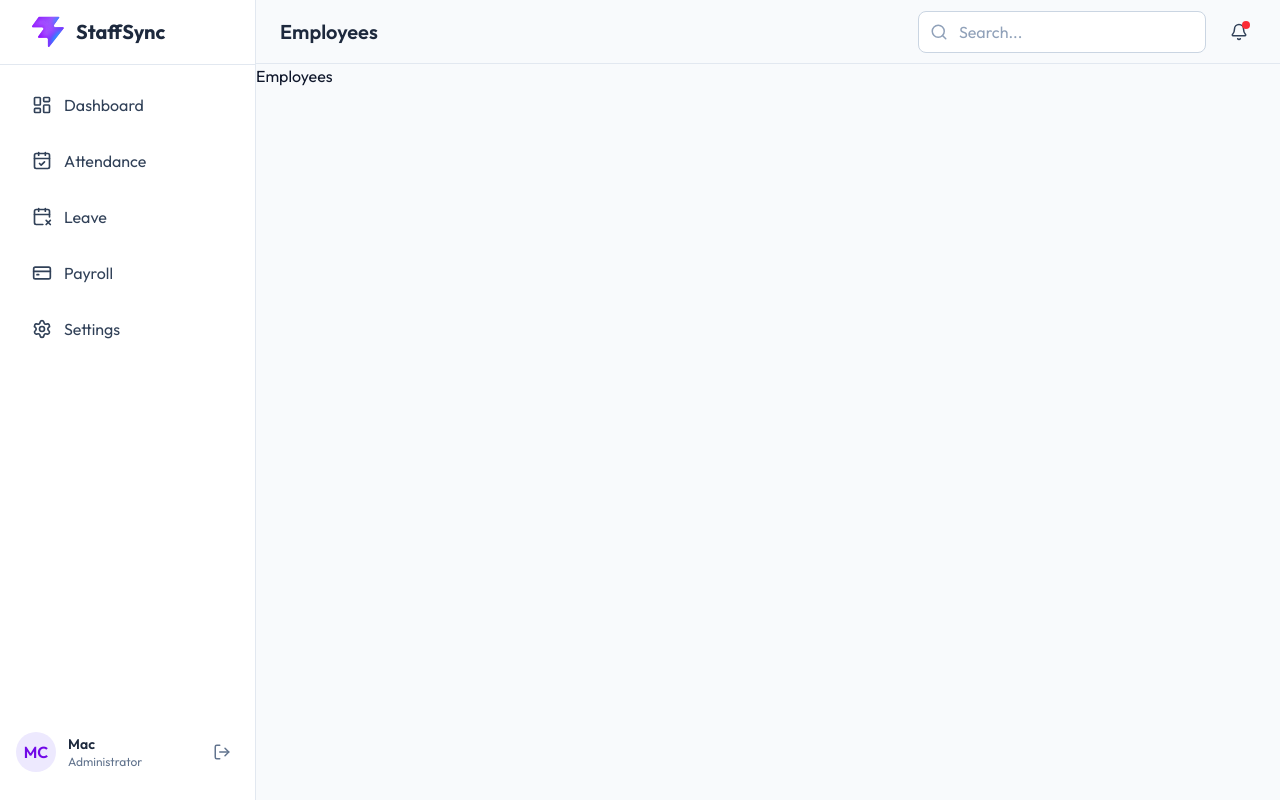
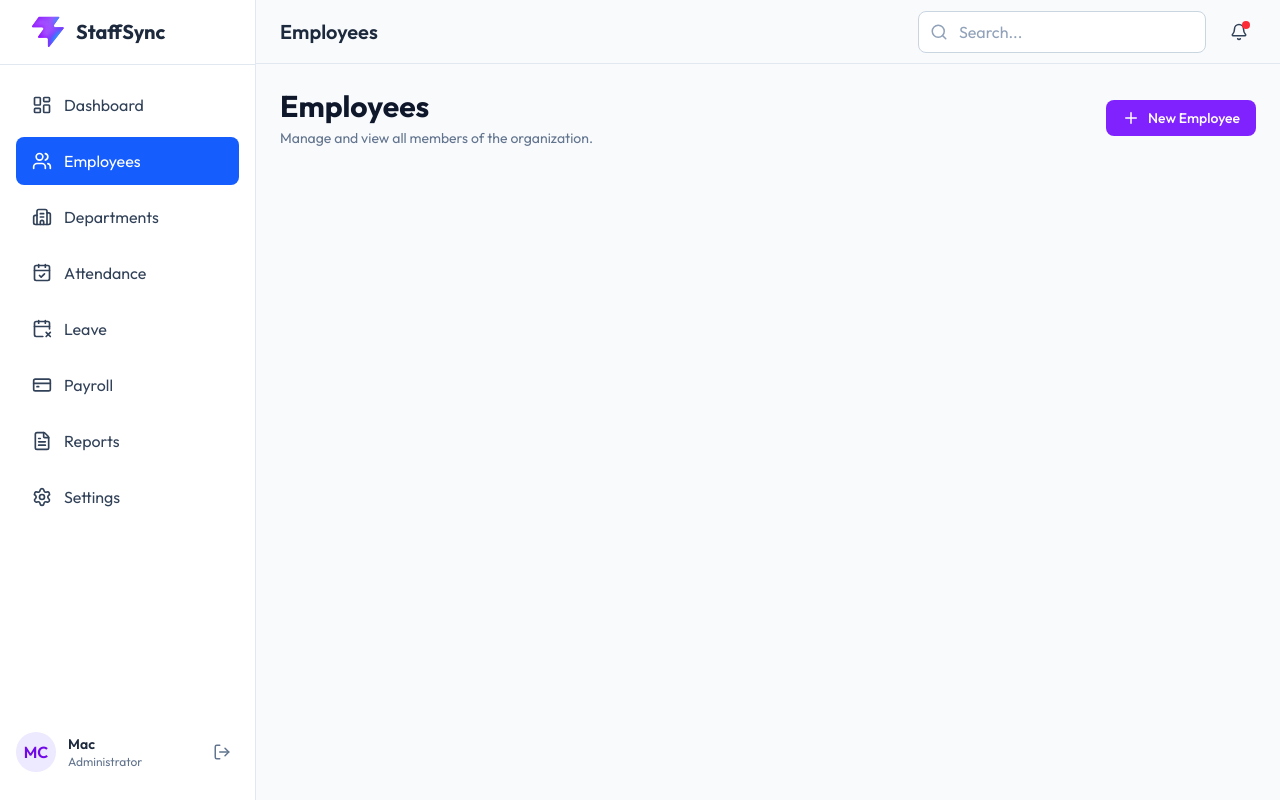
Before and after one commit to Firoz-mac/StaffSync, a React (Vite) app in the folder client/: page /employees in a window 1280 px wide. Built offline with nearby package versions, Linux system fonts and the light colour scheme.

Commit message:
feat: add reusable page header component

```diff
--- /dev/null
+++ b/client/src/components/pageHeader/PageHeader.jsx
@@ -0,0 +1,52 @@
+import React from 'react'
+import Button from '../Button'
+import Title from './Title'
+
+const PageHeader = ({
+    title,
+    description,
+    buttonText,
+    buttonIcon,
+    buttonVariant="primary",
+    buttonProps,
+    onButtonClick,
+    children,
+}) => {
+  return (
+    <div className='flex flex-col lg:flex-row gap-4 lg:justify-between lg:items-center'>
+
+        <Title
+            title={title}
+            description={description}
+        />
+
+        {
+            children ? (
+                children
+            )
+            : (
+
+                buttonText && (
+
+                    <Button
+                        type='button'
+                        variant={buttonVariant}
+                        onClick={onButtonClick}
+                        {...buttonProps}
+                    >
+                        <span className="flex items-center gap-2">
+                            {buttonIcon}
+                            {buttonText}
+                        </span>
+                    </Button>
+
+                )
+
+            )
+        }
+
+    </div>
+  )
+}
+
+export default PageHeader
--- /dev/null
+++ b/client/src/components/pageHeader/Title.jsx
@@ -0,0 +1,22 @@
+import React from 'react'
+
+const Title = ({ title, description}) => {
+    return (
+        <div>
+            <h1 className="text-3xl font-bold text-slate-900 dark:text-slate-100">
+                {title}
+            </h1>
+
+            {
+                description && (
+                    <p className="mt-1 text-sm text-slate-500 dark:text-slate-400">
+                        {description}
+                    </p>
+                )
+            }
+
+        </div>
+    )
+}
+
+export default Title
--- a/client/src/pages/Employees.jsx
+++ b/client/src/pages/Employees.jsx
@@ -1,9 +1,16 @@
 import React from 'react'
+import { Plus } from 'lucide-react';
+import PageHeader from '../components/pageHeader/PageHeader'
 
 const Employees = () => {
   return (
-    <div>
-      Employees
+    <div className='p-6'>
+      <PageHeader
+        title="Employees"
+        description="Manage and view all members of the organization."
+        buttonText="New Employee"
+        buttonIcon={<Plus size={18} />}
+      />
     </div>
   )
 }
--- a/client/src/store/authStore.js
+++ b/client/src/store/authStore.js
@@ -5,7 +5,7 @@ export const useAuthStore = create((set)=> ({
         _id: "1",
         fullName: "Mac",
         email: "mac@example.com",
-        role: "employee",
+        role: "admin",
         profileImage: "",
     }
 }))
```
